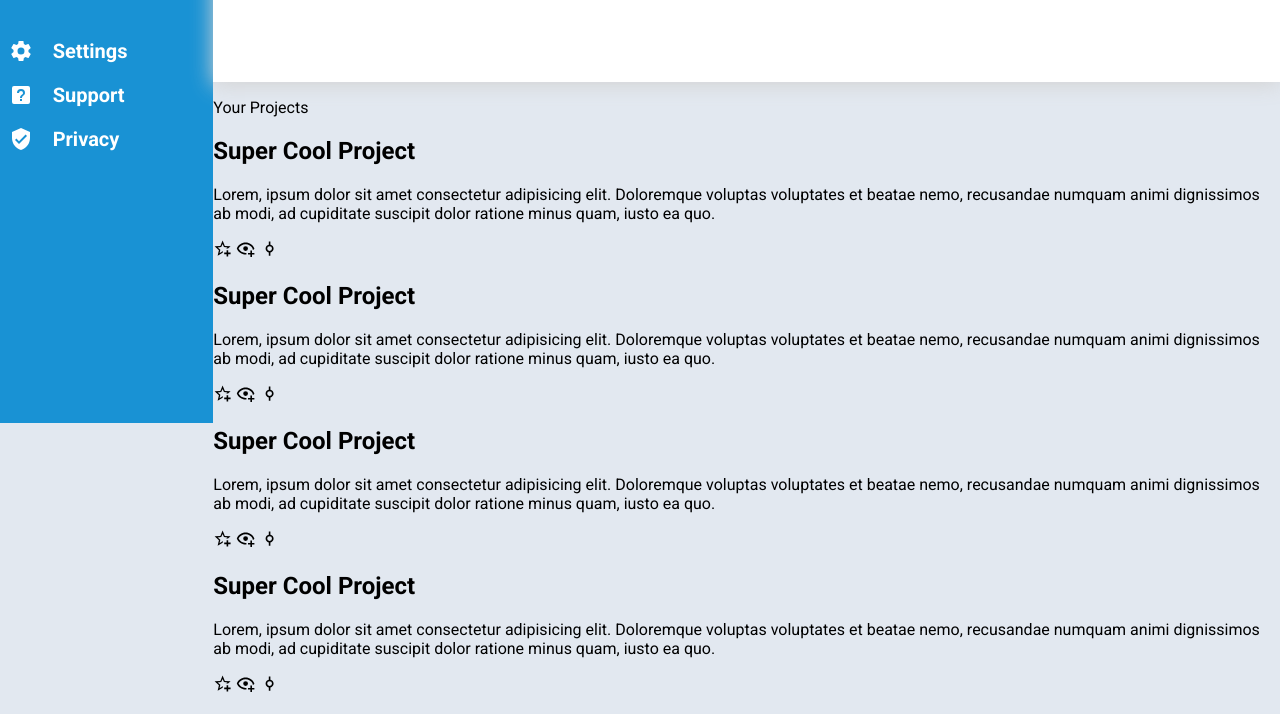
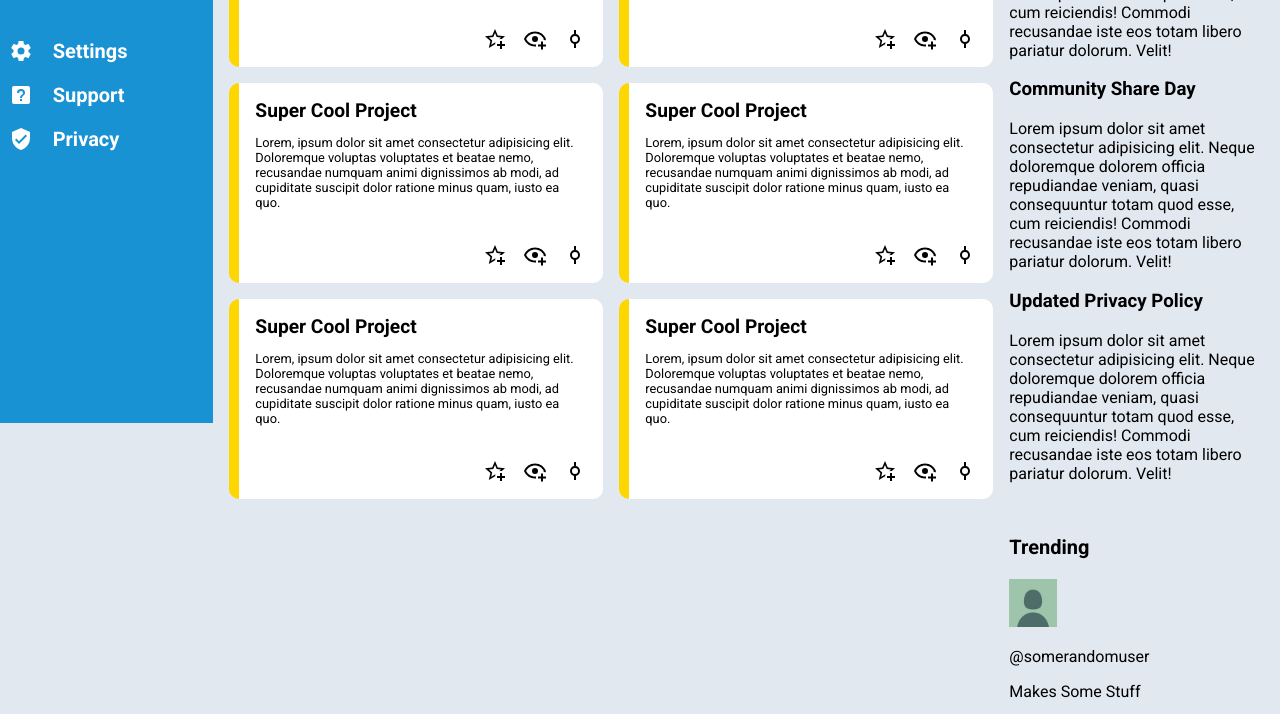
Before and after one commit to alex-Xio/odin-admindashboard, a plain HTML site: page index.html in a window 1280 px wide. Shown: the part 377-1091 px from the top of the page. Drawn offline with Linux system fonts and the light colour scheme.

Commit message:
Add projects styles

```diff
--- a/styles.css
+++ b/styles.css
@@ -13,6 +13,7 @@ body {
 }
 
 .content {
+	max-height: 100vh;
 	display: grid;
 	grid-template-rows: 1fr 4fr;
 	grid-template-columns: 1fr 5fr;
@@ -82,6 +83,7 @@ header {
 	padding: 10px 50px;
 	align-items: center;
 	box-shadow: 0 3px 20px lightgrey;
+	max-height: calc(100vh / 3);
 }
 
 .profile {
@@ -154,3 +156,50 @@ header {
 	color: white;
 	background-color: #1992d4;
 }
+.container {
+	display: grid;
+	grid-template-rows: 1fr 1fr;
+	grid-template-columns: 3fr 1fr;
+	gap: 16px;
+	padding: 16px;
+}
+.section:nth-child(1) {
+	grid-row: 1/ 3;
+}
+
+.title {
+	font-size: 1.25rem;
+	font-weight: bold;
+}
+.projects {
+	display: grid;
+	grid-template-columns: repeat(auto-fit, minmax(350px, 1fr));
+	gap: 16px;
+}
+.project {
+	background-color: white;
+	padding: 16px;
+	border-radius: 10px;
+	height: 200px;
+	display: flex;
+	position: relative;
+	flex-direction: column;
+	border-left: 10px solid gold;
+}
+
+.project h2 {
+	font-size: 1.2rem;
+	margin: 0;
+}
+.project p {
+	font-size: 0.8rem;
+}
+.projectactions {
+	margin-top: auto;
+	display: flex;
+	gap: 16px;
+	justify-content: end;
+}
+.projectactions svg {
+	width: 24px;
+}
```
